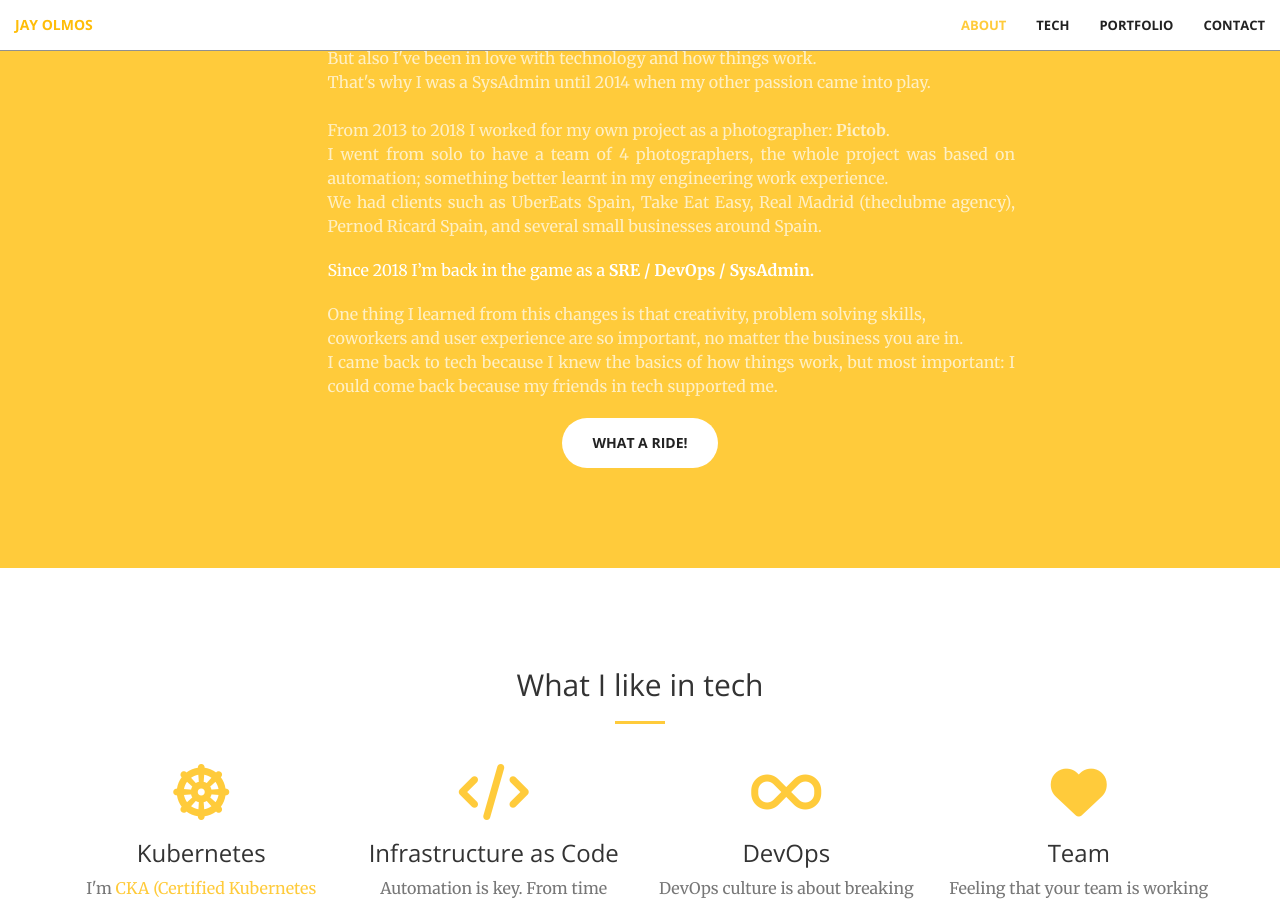
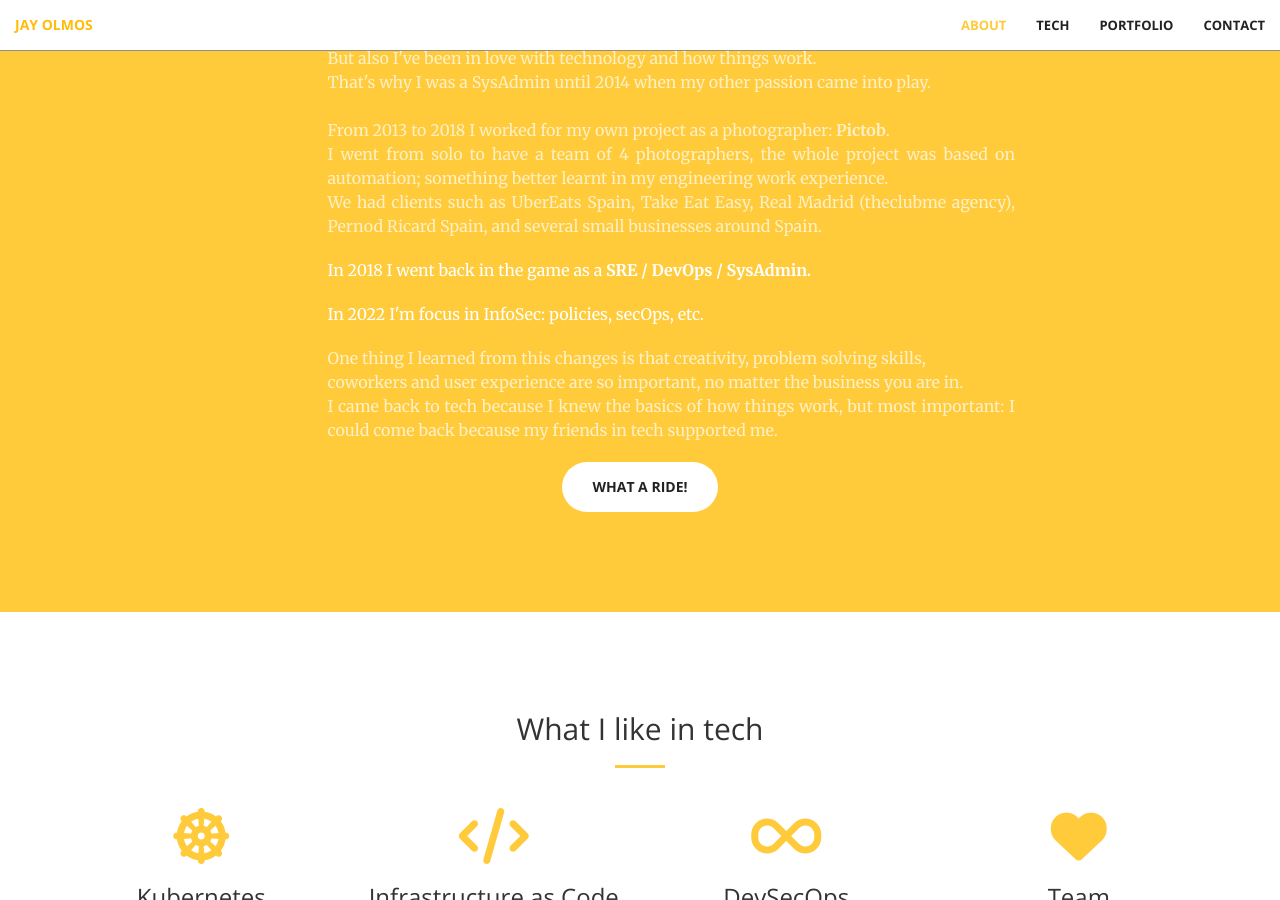
Before and after one commit to jayolmos/wen, a Jekyll site: the page built from index.markdown, in a window 1280 px wide and 900 px high, scrolled down 1054 px. Built offline with Jekyll 4.4.1, drawn with Linux system fonts in a browser that asks for light colours; nearby versions of some CDN libraries; some of the changed text lies outside the part shown.

Commit message:
2022 update

```diff
--- a/_includes/call-to-action.html
+++ b/_includes/call-to-action.html
@@ -11,7 +11,8 @@
                     From 2013 to 2018 I worked for my own project as a photographer: <b>Pictob</b>.<br>
                     I went from solo to have a team of 4 photographers, the whole project was based on automation; something better learnt in my engineering work experience.<br>
                     We had clients such as UberEats Spain, Take Eat Easy, Real Madrid (theclubme agency), Pernod Ricard Spain, and several small businesses around Spain.</p>
-                    <p class="text-justify col-lg-offset-1">Since 2018 I’m back in the game as a <b>SRE / DevOps / SysAdmin.</b></p>
+                    <p class="text-justify col-lg-offset-1">In 2018 I went back in the game as a <b>SRE / DevOps / SysAdmin.</b></p>
+                    <p class="text-justify col-lg-offset-1">In 2022 I'm focus in InfoSec: policies, secOps, etc.</b></p>
                     <p class="text-faded text-justify col-lg-offset-1">
                     One thing I learned from this changes is that creativity, problem solving skills, <br>
                     coworkers and user experience are so important, no matter the business you are in.<br>
--- a/_includes/header.html
+++ b/_includes/header.html
@@ -4,8 +4,8 @@
             <h1>Jay Olmos</h1>
             <hr>
             <p>Hello there!<br>
-            I'm an SRE / DevOps / SysAdmin <br>
-            with a mix of a photographer.<br><br>
+            InfoSec / DevSecOps / SysAdmin <br>
+            with a mix of a photography.<br><br>
             Here you can find my both sides.<hr></p>
             <a href="#about" class="btn btn-primary btn-xl page-scroll">Find Out More</a>
         </div>
--- a/_includes/services.html
+++ b/_includes/services.html
@@ -13,7 +13,7 @@
                 <div class="service-box">
                     <i class="fas fa-4x fa-dharmachakra wow bounceIn text-primary"></i>
                     <h3>Kubernetes</h3>
-                    <p class="text-muted">I'm <a target="_blank" href="https://www.credly.com/badges/3a029c78-f6a3-487f-8f7a-79910ca73288/">CKA (Certified Kubernetes Administrator)</a> because I really love how Kubernetes works and the possibilities it opens.</p>
+                    <p class="text-muted">I'm <a target="_blank" href="https://www.credly.com/badges/3a029c78-f6a3-487f-8f7a-79910ca73288/">CKA (Certified Kubernetes Administrator)</a> and preparing the CKS (Certified Kubernetes Security) exam.</p>
                 </div>
             </div>
             <div class="col-lg-3 col-md-6 text-center">
@@ -26,8 +26,8 @@
             <div class="col-lg-3 col-md-6 text-center">
                 <div class="service-box">
                     <i class="fas fa-4x fa-infinity wow bounceIn text-primary" data-wow-delay=".2s"></i>
-                    <h3>DevOps</h3>
-                    <p class="text-muted">DevOps culture is about breaking walls and avoiding silos. I enjoy having cooperation between departments and help people to be more independent to speed up the value stream.</p>
+                    <h3>DevSecOps</h3>
+                    <p class="text-muted">DevSecOps culture is about breaking walls and avoiding silos. I enjoy having cooperation between departments and help people to be more independent to speed up the value stream.</p>
                 </div>
             </div>
             <div class="col-lg-3 col-md-6 text-center">
```
